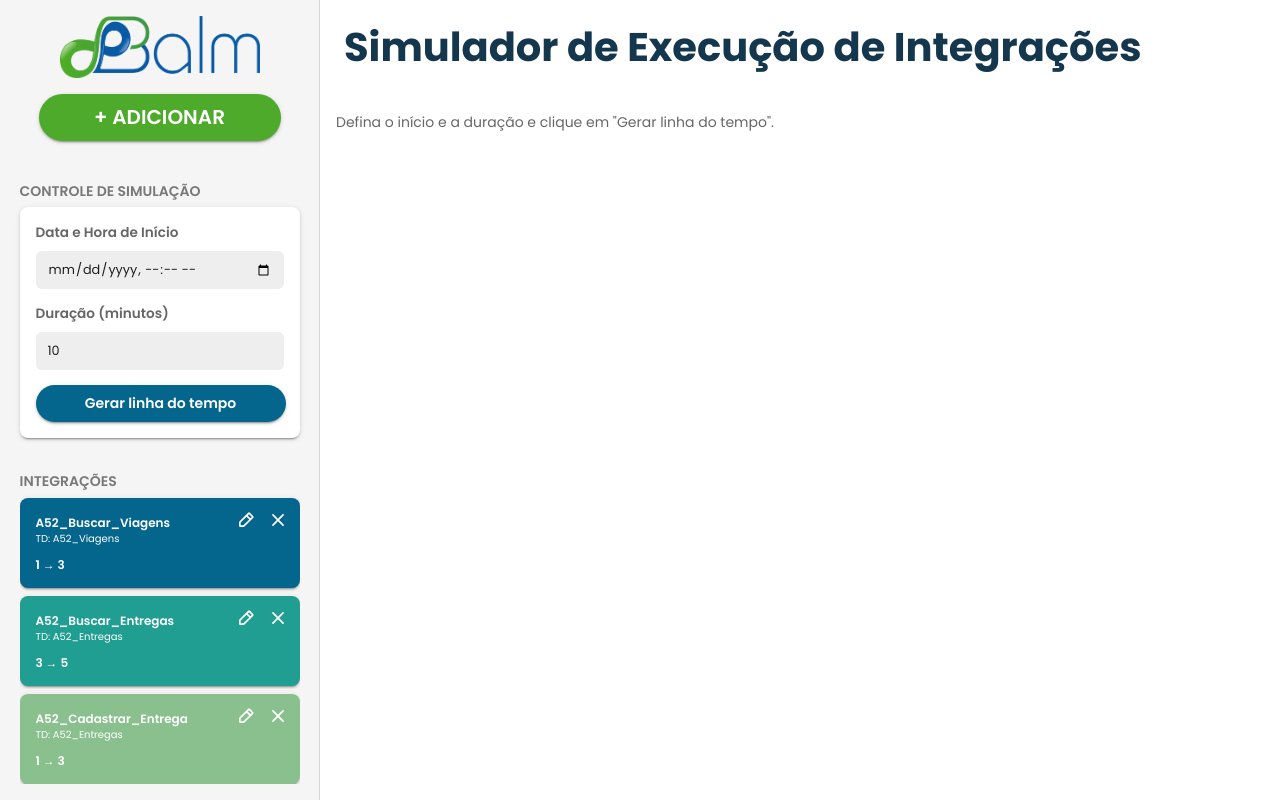
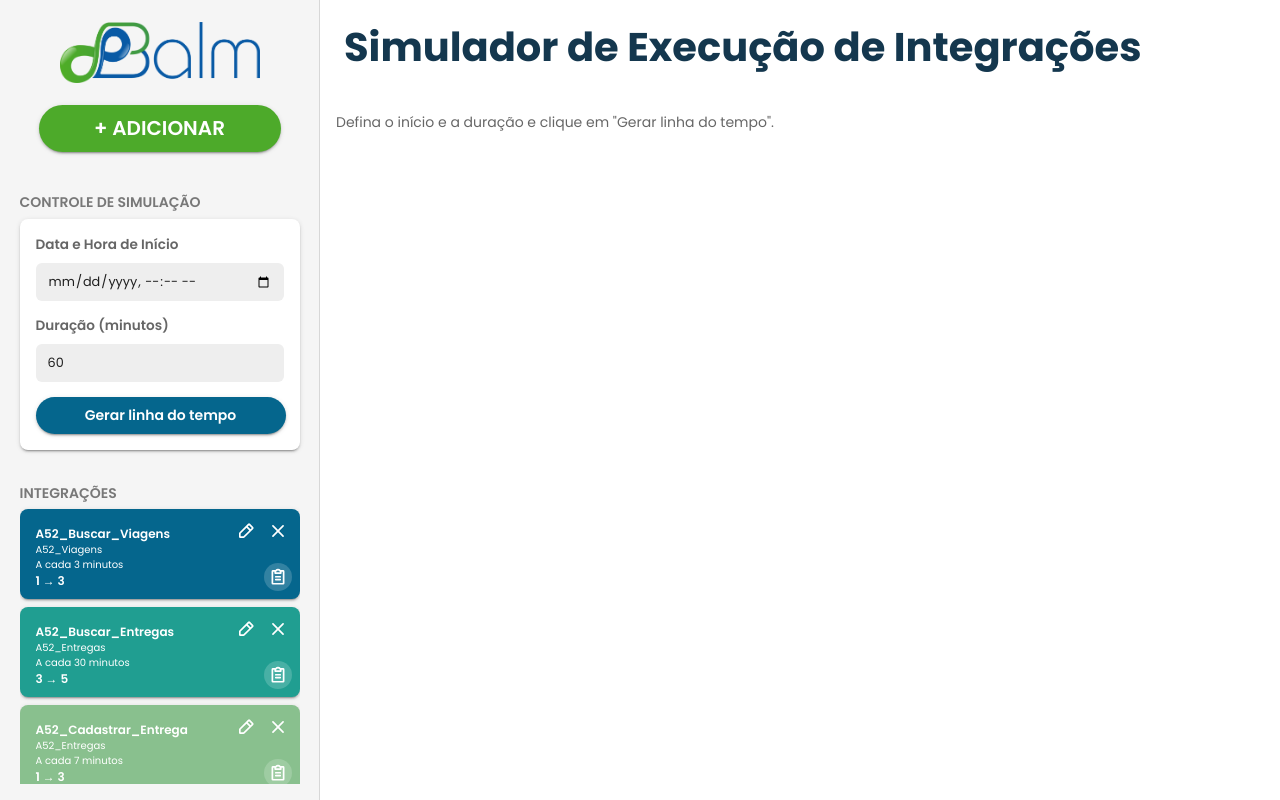
Before and after one commit to anaju-martins/simulador-integracoes, a Next.js app: page / in a window 1280 px wide. Built offline with nearby package versions, Linux system fonts and the light colour scheme; data requests are answered from the project's data file.

Commit message:
feat: add cron expression utility and clipboard copy functionality; update integration card and form handling

```diff
--- a/db.json
+++ b/db.json
@@ -35,15 +35,6 @@
       "stageStart": "5",
       "stageEnd": "7",
       "color": "#209E91"
-    },
-    {
-      "id": "18da",
-      "name": "A52_Buscar_Entregas_Viagens",
-      "documentType": "A52_Viagens",
-      "everyMinutes": 3,
-      "stageStart": "6",
-      "stageEnd": "9",
-      "color": "#05668D"
     }
   ]
 }
--- a/src/app/layout.tsx
+++ b/src/app/layout.tsx
@@ -2,7 +2,7 @@ import type { Metadata } from "next";
 import "./globals.css";
 import { AppProviders } from "./providers/providers";
 
-export const metadata: Metadata = { title: "Test Card" };
+export const metadata: Metadata = { title: "Simulador de Execução de Integrações" };
 
 export default function RootLayout({ children }: { children: React.ReactNode }) {
   return (
--- a/src/app/page.tsx
+++ b/src/app/page.tsx
@@ -33,10 +33,17 @@ export default function Page() {
   function onEdit(item: Integration) { setEditing(item); setOpen(true); }
   function onDelete(id?: number) { if (!id) return; if (confirm("Excluir integração?")) deleteMut.mutate(id); }
   function onSubmitIntegration(data: Integration) {
-    if (editing?.id) updateMut.mutate({ ...data, id: editing.id });
-    else createMut.mutate(data);
-    setOpen(false);
-  }
+  const payload = {
+    ...data,
+    id: editing?.id ?? data.id,         // garante id no update
+    color: data.color ?? "#89C08E",     // DEFAULT para color
+  };
+
+  if (editing?.id) updateMut.mutate(payload as Required<Integration>);
+  else createMut.mutate(payload);
+
+  setOpen(false);
+}
 
   return (
     // ROOT: layout em largura/altura totais
@@ -70,7 +77,7 @@ export default function Page() {
           >
             <img
               src="/images/logoBalm.png"
-              alt="Minha imagem"
+              alt="Logo"
               style={{ maxWidth: "100%", maxHeight: "100%", objectFit: "contain" }}
             />
           </Box>
--- a/src/components/IntegrationCard/IntegrationCard.tsx
+++ b/src/components/IntegrationCard/IntegrationCard.tsx
@@ -1,13 +1,27 @@
 "use client";
-import { Card, CardContent, CardActions, Typography, Box } from "@mui/material";
+import { Card, CardContent, CardActions, Typography, Box, Snackbar } from "@mui/material";
 import { Integration } from "@/types/integration";
-import { PencilSimpleIcon, XIcon } from "@phosphor-icons/react";
+import { ClipboardTextIcon, PencilSimpleIcon, XIcon } from "@phosphor-icons/react";
 import { pickColorForIntegration } from "@/lib/colors";
+import { cronEveryMinutes } from "@/lib/cron";
+import { copyToClipboard } from "@/lib/clipboard";
+import { useState } from "react";
 
 
 export default function IntegrationCard({ item, onEdit, onDelete, color, }: { item: Integration; onEdit: () => void; onDelete: () => void; index?: number; color?: string; }) {
 
+  const [snackOpen, setSnackOpen] = useState(false);
   const bgColor = item.color ?? pickColorForIntegration(item);
+
+  async function handleCopyCron() {
+    try {
+      const expr = cronEveryMinutes(item.everyMinutes);
+      const ok = await copyToClipboard(expr);
+      setSnackOpen(ok);
+    } catch {
+      // opcional: exibir outro snackbar de erro
+    }
+  }
 
   return (
     <Card
@@ -88,17 +102,55 @@ export default function IntegrationCard({ item, onEdit, onDelete, color, }: { it
           {item.name}
         </Typography>
         <Typography variant="body2" fontSize="10px" color="white">
-          TD: {item.documentType}
+          {item.documentType}
+        </Typography>
+        <Typography variant="body2" fontSize="10px" color="white">
+          A cada {item.everyMinutes} minutos
         </Typography>
         {/* Força o conteúdo para baixo */}
         <Typography variant="body2"
           fontSize="12px"
           fontWeight={600}
           color="white"
-          sx={{ mt: "auto", paddingTop: "10px" }}>
+        >
           {item.stageStart} → {item.stageEnd}
         </Typography>
       </CardContent>
+
+      <Box
+        onClick={handleCopyCron}
+        title="Copiar CRON"
+        aria-label="Copiar CRON"
+        sx={{
+          position: "absolute",
+          bottom: 8,
+          right: 8,
+          cursor: "pointer",
+          width: 28,
+          height: 28,
+          display: "flex",
+          alignItems: "center",
+          justifyContent: "center",
+          borderRadius: "50%",
+          transition: "background 0.2s ease, transform 0.15s ease",
+          backgroundColor: "rgba(255, 255, 255, 0.18)",
+          "&:hover": {
+            backgroundColor: "rgba(255, 255, 255, 0.28)",
+            transform: "scale(1.1)",
+          },
+          "&:active": { transform: "scale(0.92)" },
+        }}
+      >
+        <ClipboardTextIcon size={18} color="white" weight="bold" />
+      </Box>
+
+      <Snackbar
+        open={snackOpen}
+        autoHideDuration={1500}
+        onClose={() => setSnackOpen(false)}
+        message="CRON copiada para a área de transferência"
+        anchorOrigin={{ vertical: "bottom", horizontal: "center" }}
+      />
     </Card>
   );
 }
--- a/src/components/IntegrationModal/IntegrationModal.tsx
+++ b/src/components/IntegrationModal/IntegrationModal.tsx
@@ -90,7 +90,7 @@ export default function IntegrationModal({
   // Converte FormData -> Integration antes de disparar pro pai
   const handleFormSubmit = (data: FormData) => {
     const payload: Integration = {
-      id: initial?.id, // preserva id se estiver editando
+      id: initial?.id,
       name: data.name,
       documentType: data.documentType,
       everyMinutes: data.everyMinutes,
--- a/src/components/SimulationForm/SimulationForm.tsx
+++ b/src/components/SimulationForm/SimulationForm.tsx
@@ -15,7 +15,7 @@ export default function SimulationForm({ onGenerate }:{ onGenerate:(data: Simula
     resolver: zodResolver(schema),
     defaultValues: {
       start: "",
-      durationMinutes: 10,
+      durationMinutes: 60,
     },
 
   });
--- a/src/hooks/useIntegrations.ts
+++ b/src/hooks/useIntegrations.ts
@@ -17,7 +17,7 @@ export function useCreateIntegration() {
   const qc = useQueryClient();
   return useMutation({
     mutationFn: async (payload: Integration) => {
-      // Se não veio cor do form, gera e persiste:
+      // Se não veio cor do form, gera e persiste
       const withColor: Integration = {
         ...payload,
         color: payload.color ?? pickColorForIntegration(payload),
--- /dev/null
+++ b/src/lib/clipboard.ts
@@ -0,0 +1,22 @@
+export async function copyToClipboard(text: string): Promise<boolean> {
+  try {
+    await navigator.clipboard.writeText(text);
+    return true;
+  } catch {
+    // Fallback para ambientes sem permissões/https
+    try {
+      const ta = document.createElement("textarea");
+      ta.value = text;
+      ta.setAttribute("readonly", "");
+      ta.style.position = "fixed";
+      ta.style.left = "-9999px";
+      document.body.appendChild(ta);
+      ta.select();
+      const ok = document.execCommand("copy");
+      document.body.removeChild(ta);
+      return ok;
+    } catch {
+      return false;
+    }
+  }
+}
--- a/src/lib/cron.ts
+++ b/src/lib/cron.ts
@@ -21,3 +21,14 @@ export function occurrencesBetweenEveryMinutes(
   }
   return out;
 }
+
+export function cronEveryMinutes(n: number): string {
+  if (!Number.isFinite(n) || !Number.isInteger(n)) {
+    throw new TypeError("n deve ser um inteiro.");
+  }
+  if (n < 1) throw new RangeError("n deve ser >= 1.");
+  if (n === 1) return "* * * * *";   // a cada minuto
+  if (n === 60) return "0 * * * *";  // de hora em hora, no minuto 0
+  if (n > 59) throw new RangeError("use 1..59 (ou 60)");
+  return `*/${n} * * * *`;
+}
```
Also changed, not shown: public/images/logogatito.png (added).
